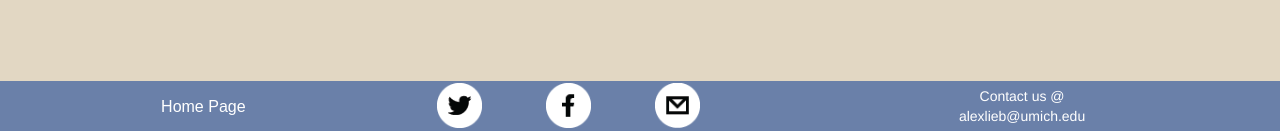
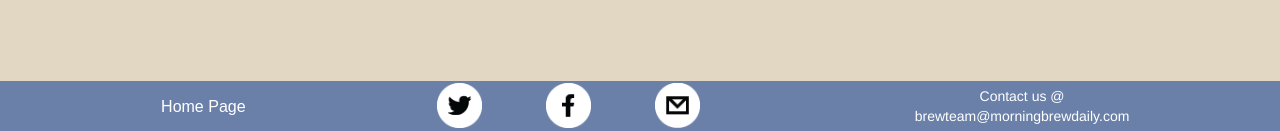
Before and after one commit to mginsberg24/morningbrew, a PHP site: page /archive.php in a window 1280 px wide. Shown: the part 669-800 px from the top of the page. Run offline with PHP 8.4, Linux system fonts and the light colour scheme.

Commit message:
added email

```diff
--- a/footer.php
+++ b/footer.php
@@ -22,7 +22,7 @@
 		</div>
 		<div class="contact col-xs-5">
 			<p>Contact us @ <br>
-			alexlieb@umich.edu</p>
+			brewteam@morningbrewdaily.com</p>
 		</div>
 	</div>
 </footer>
```
